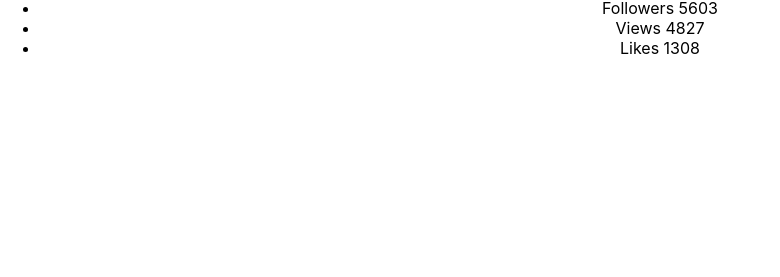
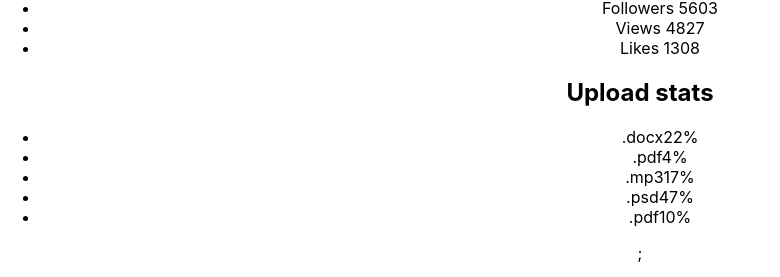
Before and after one commit to Mariia1986/goit-react-hw-01-components, a React (Create React App) app: page / in a window 1280 px wide. Shown: the part 280-557 px from the top of the page, without its empty margins (0-780 px from the left). Built offline with nearby package versions, Linux system fonts and the light colour scheme; the HTML template or start-up script is replaced by a standard one.

Commit message:
add statistics component witout styles

```diff
--- a/package.json
+++ b/package.json
@@ -2,10 +2,12 @@
   "name": "goit-react-hw-01-components",
   "version": "0.1.0",
   "private": true,
+  "homepage":"https://Mariia1986.github.io/goit-react-hw-01-components.git",
   "dependencies": {
     "@testing-library/jest-dom": "^5.11.9",
     "@testing-library/react": "^11.2.5",
     "@testing-library/user-event": "^12.7.1",
+    "gh-pages": "^3.1.0",
     "prop-types": "^15.7.2",
     "react": "^17.0.1",
     "react-dom": "^17.0.1",
@@ -16,7 +18,9 @@
     "start": "react-scripts start",
     "build": "react-scripts build",
     "test": "react-scripts test",
-    "eject": "react-scripts eject"
+    "eject": "react-scripts eject",
+    "predeploy": "npm run build",
+    "deploy": "gh-pages -d build"
   },
   "eslintConfig": {
     "extends": [
--- a/src/App.js
+++ b/src/App.js
@@ -1,13 +1,21 @@
 
 import './App.css';
 import Profile from './components/Profile/Profile'
-import users from './db/users.json'
-
+import user from './db/users.json'
+import Statistics from './components/Statistics/Statistics'
+import statisticalData from './db/statistical-data.json'
 
 function App() {
   return (
     <div className="App">
-     <Profile users={users}/>
+     <Profile
+  name={user.name}
+  tag={user.tag}
+  location={user.location}
+  avatar={user.avatar}
+  stats={user.stats}
+/>
+<Statistics title="Upload stats" stats={statisticalData} />;
     </div>
   );
 }
--- a/src/components/Profile/Profile.js
+++ b/src/components/Profile/Profile.js
@@ -3,32 +3,32 @@ import PropTypes from 'prop-types'
 import s from './Profile.module.css'
 
 
-const Profile =({users})=>{
+const Profile =({ name, tag, location,avatar, stats})=>{
     return (
         <div className="profile">
   <div className="description">
     <img width={200}
-      src={users.avatar}
-      alt={users.name}
+      src={avatar}
+      alt={name}
       className="avatar"
     />
-    <p className="name">{users.name}</p>
-    <p className="tag">{users.tag}</p>
-    <p className="location">{users.location}</p>
+    <p className="name">{name}</p>
+    <p className="tag">{tag}</p>
+    <p className="location">{location}</p>
   </div>
 
   <ul className="stats">
     <li>
       <span className="label">Followers</span>
-      <span className="quantity"> {users.stats.followers}</span>
+      <span className="quantity"> {stats.followers}</span>
     </li>
     <li>
       <span className="label">Views</span>
-      <span className="quantity"> {users.stats.views}</span>
+      <span className="quantity"> {stats.views}</span>
     </li>
     <li>
       <span className="label">Likes</span>
-      <span className="quantity"> {users.stats.likes}</span>
+      <span className="quantity"> {stats.likes}</span>
     </li>
   </ul>
 </div>
@@ -37,6 +37,16 @@ const Profile =({users})=>{
 
 export default Profile
 
-Profile.PropTypes={
+Profile.propTypes={
+   name: PropTypes.string.isRequired,
+   tag: PropTypes.string.isRequired,
+   location: PropTypes.string.isRequired,
+   avatar: PropTypes.string.isRequired,
+   stats:PropTypes.shape({
+    followers: PropTypes.number.isRequired,
+    views:PropTypes.number.isRequired,
+    likes:PropTypes.number.isRequired,
+   })
+
 
 }
--- /dev/null
+++ b/src/components/Statistics/Statistics.js
@@ -0,0 +1,39 @@
+import React from 'react'
+import PropTypes from 'prop-types'
+import s from './Statistics.module.css'
+
+const Statistics=({title,  stats})=>{
+
+    return (
+
+<section className={s.statistics}>
+  {title && <h2 className={s.title}>{title}</h2>}
+  <ul className={s.statList}>
+   {stats.map(el=>{
+       return(
+      <li key={el.id} className={s.item}>
+      <span className={s.label}>{el.label}</span>
+      <span className={s.percentage}>{el.percentage}%</span>
+     </li>)})}
+     </ul>
+</section>
+
+    )
+}
+
+export default Statistics
+
+Statistics.defaultProps={
+    title: ""
+}
+
+Statistics.propTypes={
+    title:PropTypes.string,
+    stats:PropTypes.arrayOf(PropTypes.shape({
+        id:PropTypes.string,
+        label:PropTypes.string,
+        percentage:PropTypes.number.isRequired
+
+    }))
+
+}
--- /dev/null
+++ b/src/db/statistical-data.json
@@ -0,0 +1,7 @@
+[
+  { "id": "id-1", "label": ".docx", "percentage": 22 },
+  { "id": "id-2", "label": ".pdf", "percentage": 4 },
+  { "id": "id-3", "label": ".mp3", "percentage": 17 },
+  { "id": "id-4", "label": ".psd", "percentage": 47 },
+  { "id": "id-5", "label": ".pdf", "percentage": 10 }
+]
```
Also changed, not shown: src/components/Statistics/Statistics.module.css (added), 1 other file (tests, documents, lock files or other folders).
